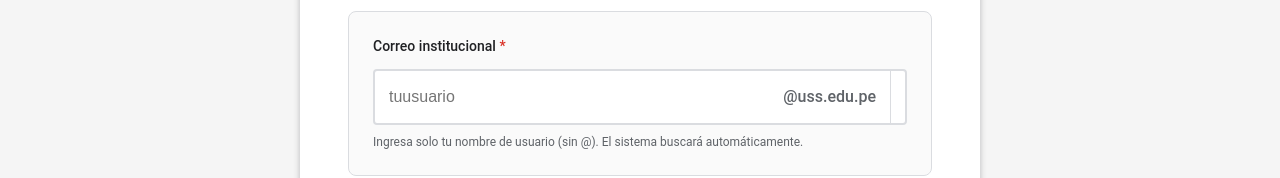
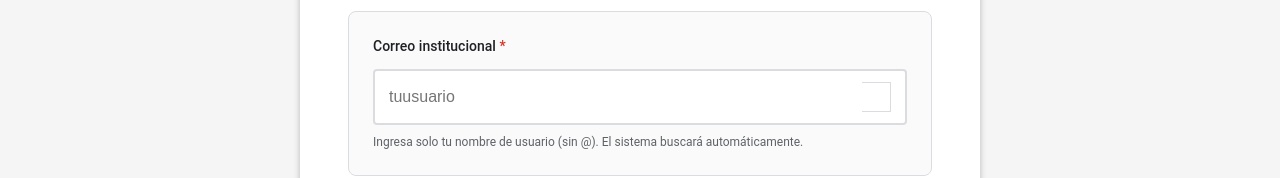
Before and after one commit to usscentroinformatica/EncuestaCinf, a React (Vite) app: page / in a window 1280 px wide. Shown: the part 367-545 px from the top of the page. Built offline with nearby package versions, Linux system fonts and the light colour scheme.

Commit message:
Remove email address from Login component

```diff
--- a/src/pages/Login.tsx
+++ b/src/pages/Login.tsx
@@ -269,7 +269,7 @@ export default function Login() {
                   color: '#5f6368',
                   fontWeight: '500'
                 }}>
-                  @uss.edu.pe
+
                 </span>
               </div>
               <div style={{
```
